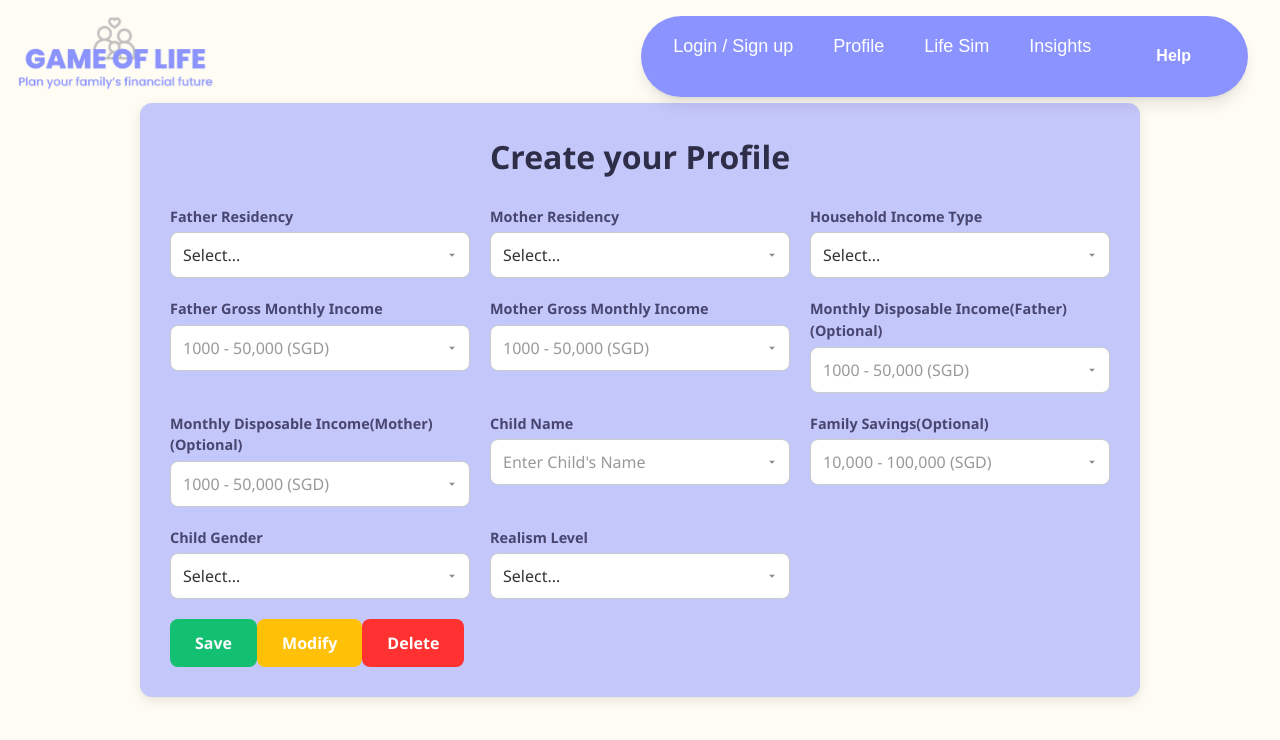
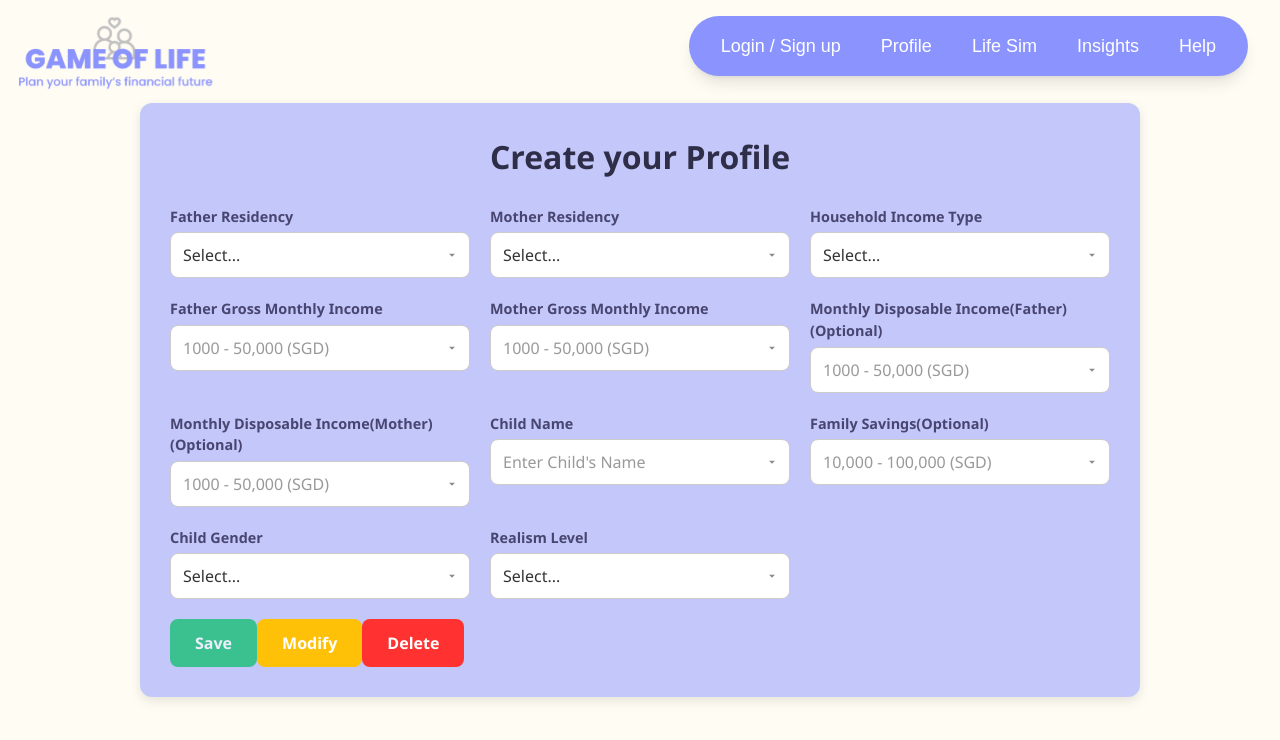
Before and after one commit to kyashp/game-of-life, a Next.js app in the folder gameoflife/: page /Profile_Page in a window 1280 px wide. In both pictures the pointer is over the button "Save". Shown: the top 740 px of the page. Built offline with nearby package versions, Linux system fonts and the light colour scheme.

Commit message:
Fixed styles.css

```diff
--- a/gameoflife/src/app/Profile_Page/styles.css
+++ b/gameoflife/src/app/Profile_Page/styles.css
@@ -65,7 +65,7 @@ input, select{
     gap: 15px;
     margin-top: 30px;
 }
-button{
+.button-group button{
     padding: 12px 25px;
     border: none;
     border-radius: 8px;
@@ -86,8 +86,8 @@ button{
     background-color: #ff3131;
     color: white;
 }
-button:hover{
-    opacity: 0.9;
+.button-group button:hover{
+    opacity: 0.7;
 }
 .error-message{
     color: #dc3545;
```
